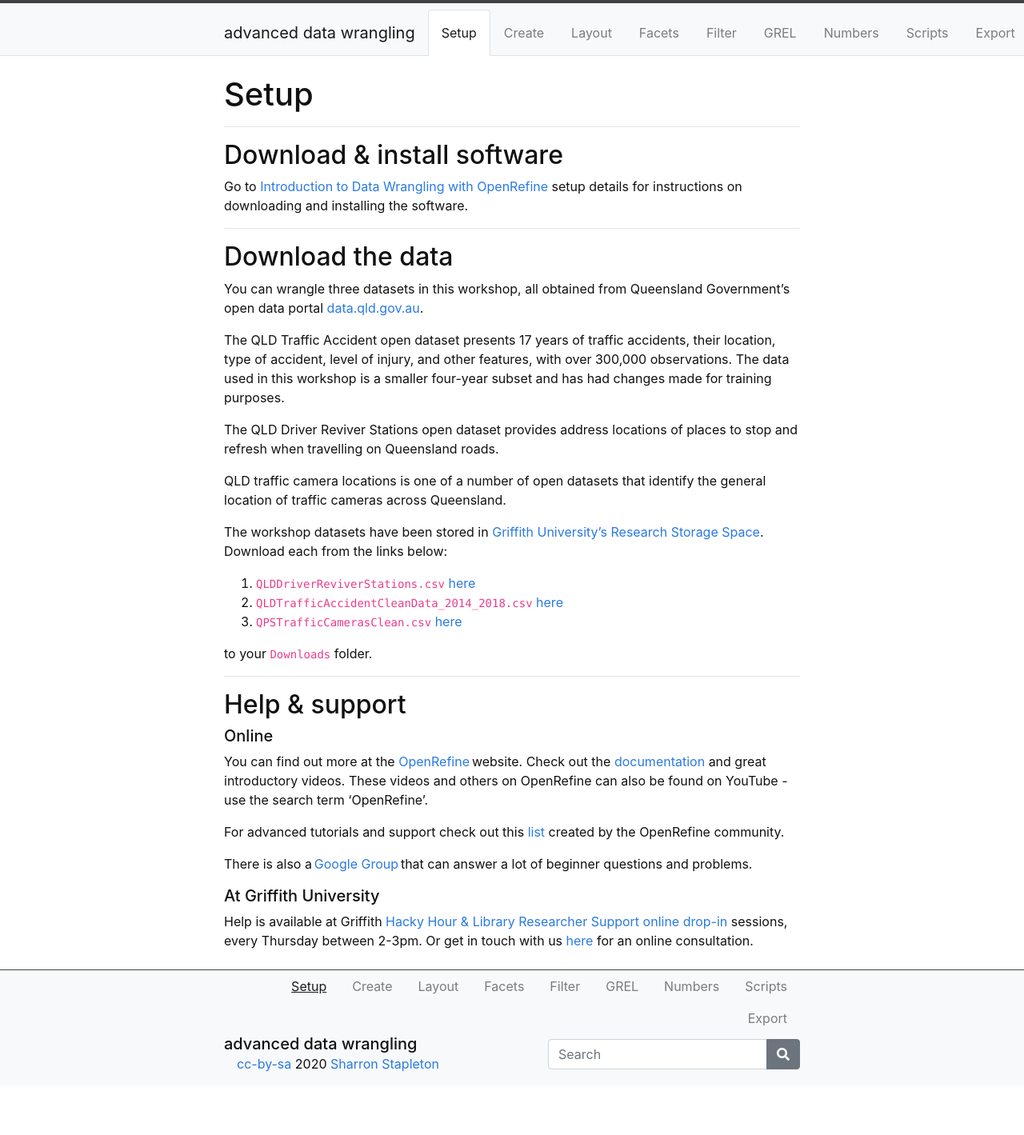
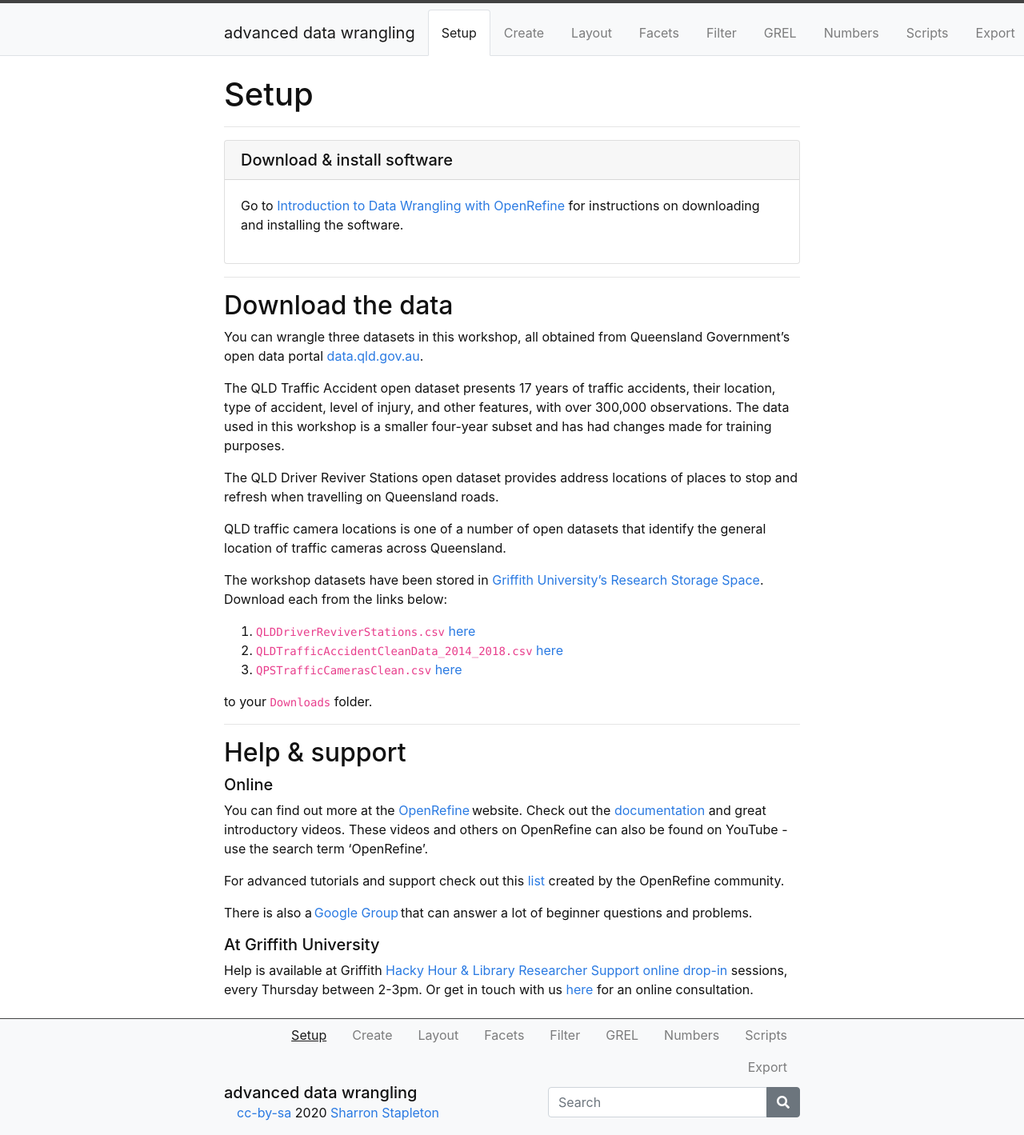
Before and after one commit to GULibrarySandbox/advanced-data-wrangle-old, a Jekyll site: the page built from content/0-setup.md, in a window 1280 px wide. Shown: the whole page at 80% size. Built offline with Jekyll 4.4.1, drawn with Linux system fonts in a browser that asks for light colours; before the commit the page ends 1358 px from its top, so only the background shows below that.

Commit message:
Update 0-setup.md

```diff
--- a/content/0-setup.md
+++ b/content/0-setup.md
@@ -5,10 +5,9 @@ nav: true
 # Setup
 
 -----
-
-## Download & install software
-
-Go to [Introduction to Data Wrangling with OpenRefine](https://griffithunilibrary.github.io/intro-data-wrangle/content/0-setup.html) setup details for instructions on downloading and installing the software.
+{% capture text %}
+Go to [Introduction to Data Wrangling with OpenRefine](https://griffithunilibrary.github.io/intro-data-wrangle/content/0-setup.html) for instructions on downloading and installing the software.{% endcapture %}
+{% include card.md header="Download & install software" text=text %}
 
 -----
 
```
